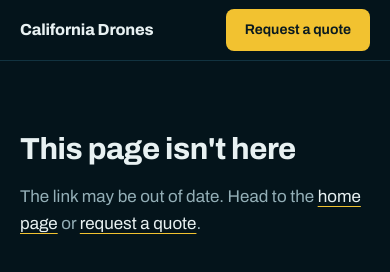
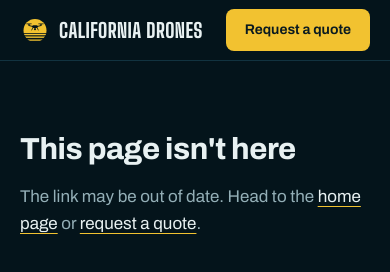
Before and after one commit to preston93lane/CaliDrones-Site, a plain HTML site: page 404.html in a window 390 px wide. Drawn offline with Linux system fonts and the light colour scheme.

Commit message:
Add the Golden hour logo to the header and favicon
Co-Authored-By: Claude Opus 5.5 <noreply@anthropic.com>
Claude-Session: https://claude.ai/code/session_015SvKS2NL1nWDZR9QycBhqR

```diff
--- a/404.html
+++ b/404.html
@@ -7,7 +7,7 @@
   <link rel="icon" href="/favicon.svg" type="image/svg+xml">
   <link rel="preconnect" href="https://fonts.googleapis.com">
   <link rel="preconnect" href="https://fonts.gstatic.com" crossorigin>
-  <link href="https://fonts.googleapis.com/css2?family=Archivo:wdth,wght@62..125,300..800&display=swap" rel="stylesheet">
+  <link href="https://fonts.googleapis.com/css2?family=Archivo:wdth,wght@62..125,300..800&family=Big+Shoulders+Display:wght@800&display=swap" rel="stylesheet">
   <link rel="stylesheet" href="/styles.css">
   <title>Page not found | California Drones</title>
   <meta name="robots" content="noindex">
@@ -15,7 +15,7 @@
 <body class="plain">
   <header class="site-header">
     <div class="wrap header-row">
-      <a class="brand" href="/">California Drones</a>
+      <a class="brand" href="/" aria-label="California Drones home"><svg class="brand-mark" viewBox="0 0 120 120" aria-hidden="true"><circle cx="60" cy="62" r="46" fill="#F2C230"/><g fill="#04141B"><rect x="8" y="72" width="104" height="3.2"/><rect x="8" y="81" width="104" height="4.8"/><rect x="8" y="91.5" width="104" height="6.4"/><rect x="8" y="103" width="104" height="8"/><rect x="25" y="33.6" width="22" height="3" rx="1.5"/><rect x="73" y="33.6" width="22" height="3" rx="1.5"/><rect x="34" y="36" width="4" height="7" rx="1"/><rect x="82" y="36" width="4" height="7" rx="1"/><rect x="48.5" y="40.5" width="23" height="11.5" rx="5.75"/><rect x="58" y="51" width="4" height="4"/><circle cx="60" cy="57.2" r="4"/></g><g stroke="#04141B" fill="none" stroke-linecap="round"><path d="M36 42 L52 46.5 M84 42 L68 46.5" stroke-width="3.6"/><path d="M51.5 50.5 L47 60 M68.5 50.5 L73 60" stroke-width="3"/></g></svg><span>California Drones</span></a>
       <div class="header-actions"><a class="btn btn-signal btn-small" href="/#quote">Request a quote</a></div>
     </div>
   </header>
--- a/styles.css
+++ b/styles.css
@@ -99,7 +99,8 @@ main, .site-header, .rail { position: relative; z-index: 1; }
   border-bottom-color: var(--line-soft);
 }
 .header-row { display: flex; align-items: center; gap: 28px; height: var(--header-h); }
-.brand { font-weight: 760; font-size: 1.12rem; font-variation-settings: "wdth" 122; letter-spacing: -0.01em; text-decoration: none; white-space: nowrap; }
+.brand { display: inline-flex; align-items: center; gap: 11px; text-decoration: none; white-space: nowrap; font: 800 1.45rem/1 "Big Shoulders Display", var(--font); text-transform: uppercase; letter-spacing: 0.02em; }
+.brand-mark { width: 36px; height: 36px; flex: none; }
 .nav { display: flex; gap: 30px; margin-left: auto; }
 .nav a, .header-phone { color: var(--muted); font-size: var(--step--1); font-weight: 520; text-decoration: none; transition: color .16s ease; }
 .nav a:hover, .header-phone:hover { color: var(--text); }
@@ -295,7 +296,8 @@ main, .site-header, .rail { position: relative; z-index: 1; }
 @media (max-width: 600px) {
   :root { --header-h: 60px; }
   .header-phone { display: none; }
-  .brand { font-size: 1rem; }
+  .brand { font-size: 1.25rem; gap: 9px; }
+  .brand-mark { width: 30px; height: 30px; }
   .stats { grid-template-columns: 1fr; }
   .steps { grid-template-columns: 1fr; }
   .steps li::after { display: none; }
```
Also changed, not shown: index.html (+2 -2 lines), privacy.html (+2 -2 lines), favicon.svg.
